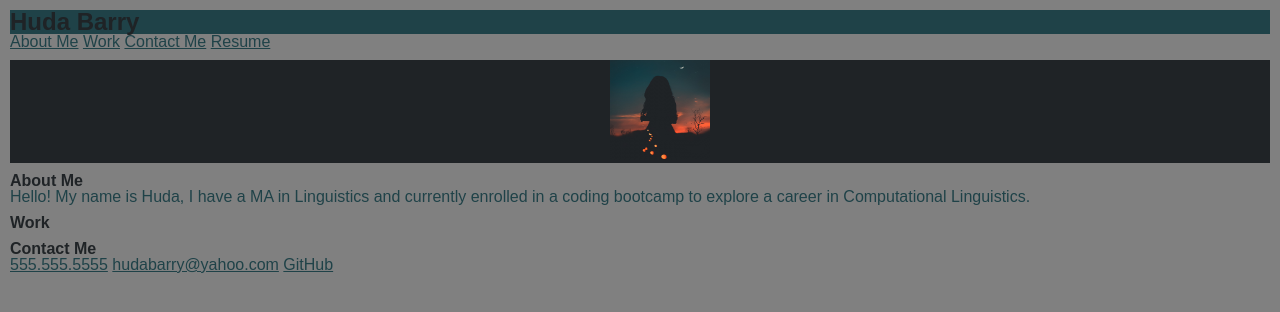
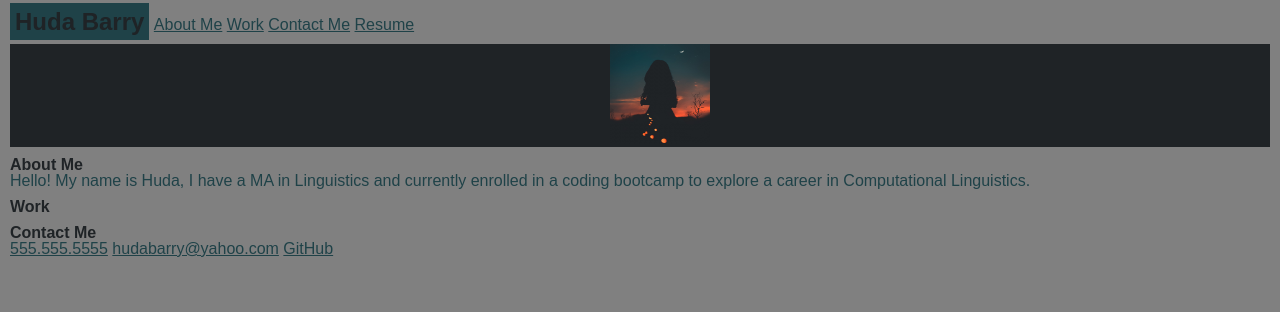
Before and after one commit to hbarry89/Portfolio, a plain HTML site: page index.html in a window 1280 px wide. Drawn offline with Linux system fonts and the light colour scheme.

Commit message:
edit css and html files

```diff
--- a/assets/css/style.css
+++ b/assets/css/style.css
@@ -8,14 +8,23 @@ body {
     background-color: gray;
 }
 
+h1 {
+    padding: 5px;
+    font-size: x-large;
+    background-color: #1f4248;
+}
+
 h1,
 h2 {
     color: #1f2326;
 }
 
 h1,
+nav,
+ul,
 li {
     display: inline;
+    justify-content: space-between;
 }
 
 .avatar {
@@ -28,11 +37,6 @@ img {
     left: 600px;
 }
 
-.name {
-    font-size: x-large;
-    background-color: #1f4248;
-}
-
 .card {
     margin-top: 10px;
 }
--- a/index.html
+++ b/index.html
@@ -10,10 +10,8 @@
 </head>
 <body>
     <header>
+        <h1>Huda Barry</h1>
         <nav>
-            <section class="name">
-            <h1>Huda Barry</h1>
-            </section>
             <ul>
                 <li>
                     <a href="#aboutme">About Me</a>
```
